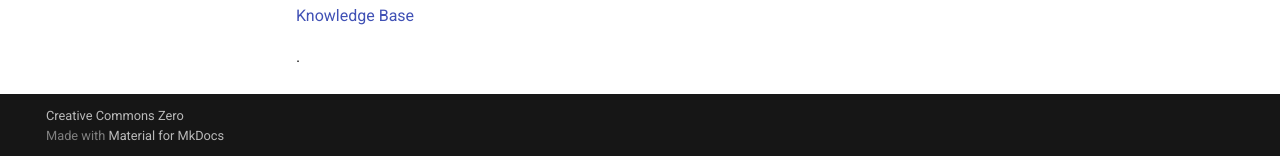
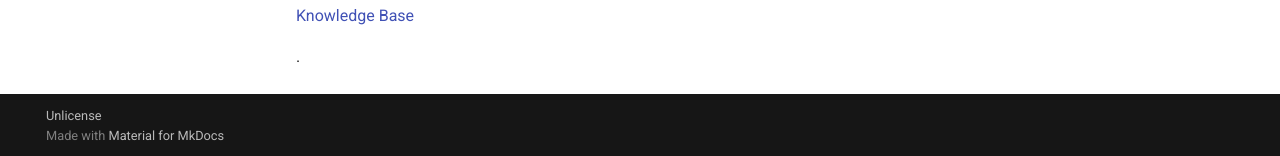
Before and after one commit to Guidebolt/knowledge, an MkDocs documentation site: the page built from docs/README.md, in a window 1280 px wide and 900 px high, scrolled down 2395 px. Shown: the part 741-897 px from the top of the window. Built offline with MkDocs 1.6.1 and Material for MkDocs 9.7.7, drawn with Linux system fonts in a browser that asks for light colours; comment, search, counter and statistics services are not loaded.

Commit message:
mkdocs config minor

```diff
--- a/mkdocs.yml
+++ b/mkdocs.yml
@@ -1,12 +1,12 @@
 site_name: Guidebolt Knowledge Base
 
-site_url: https://knowledge.guidebolt.com
+site_url: https://k.guidebolt.com
 
 site_description: An efficient technical knowledge base
 
 site_author: Guidebolt Inc.
 
-copyright: Creative Commons Zero
+copyright: Unlicense
 
 repo_url: https://github.com/guidebolt/knowledge
 
```
